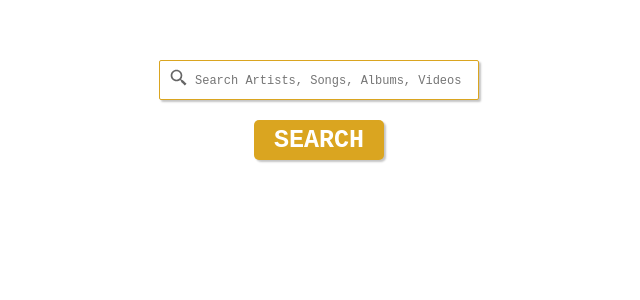
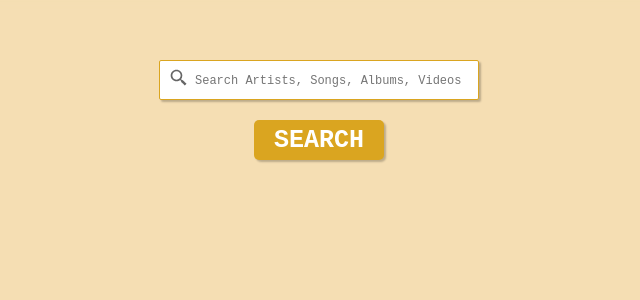
Before and after one commit to AishaBu/trad-music-app, a React (Vite) app: page / in a window 1280 px wide. Shown: the top 300 px of the page, without its empty margins (321-961 px from the left). Built offline with nearby package versions, Linux system fonts and the light colour scheme.

Commit message:
Change background color

```diff
--- a/src/styles/GlobalStyles.js
+++ b/src/styles/GlobalStyles.js
@@ -12,7 +12,14 @@ const GlobalStyles = createGlobalStyle`
 }
 
 body{
-  background: ${({theme}) => theme.colors.body};
+  /*Set Color*/
+  background: wheat;
+  backdrop-filter: blur( 4px );
+  -webkit-backdrop-filter: blur( 4px );
+  border-radius: 10px;
+
+  //Keep footer at bottom
+  min-height: 100vh;
 }
 
 `
```
